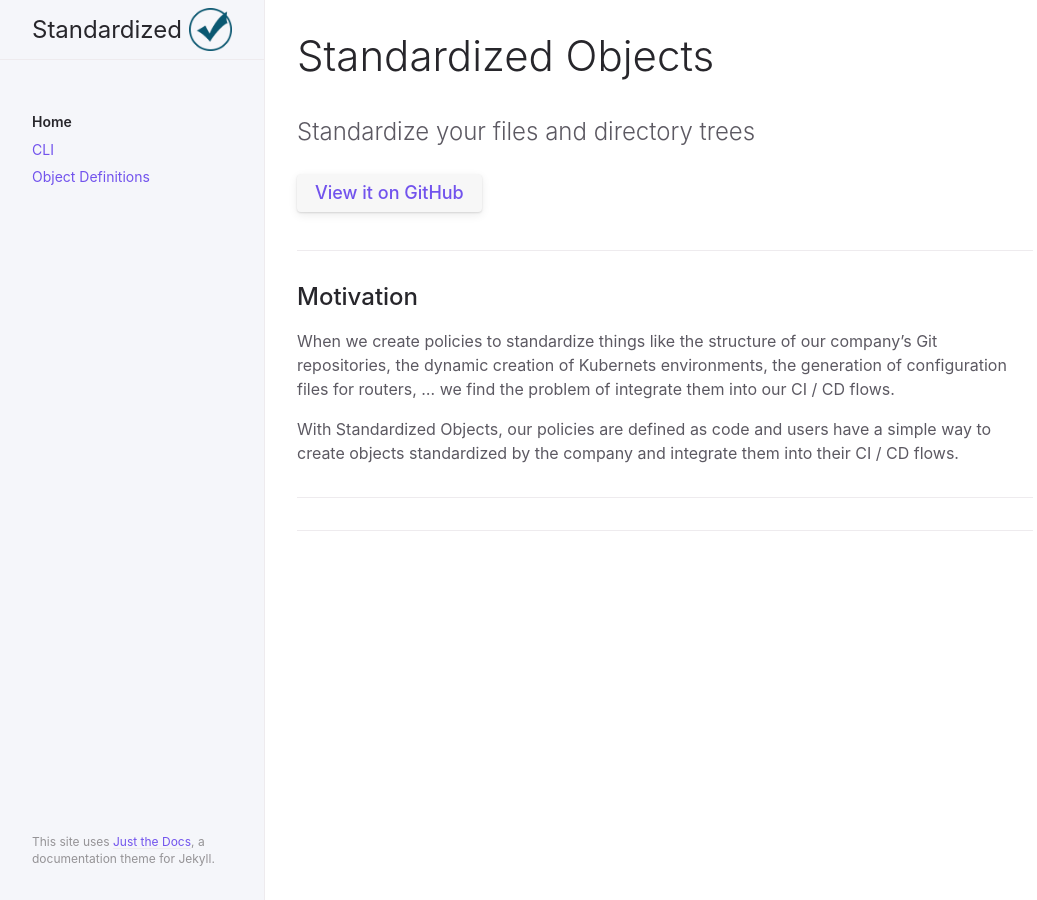
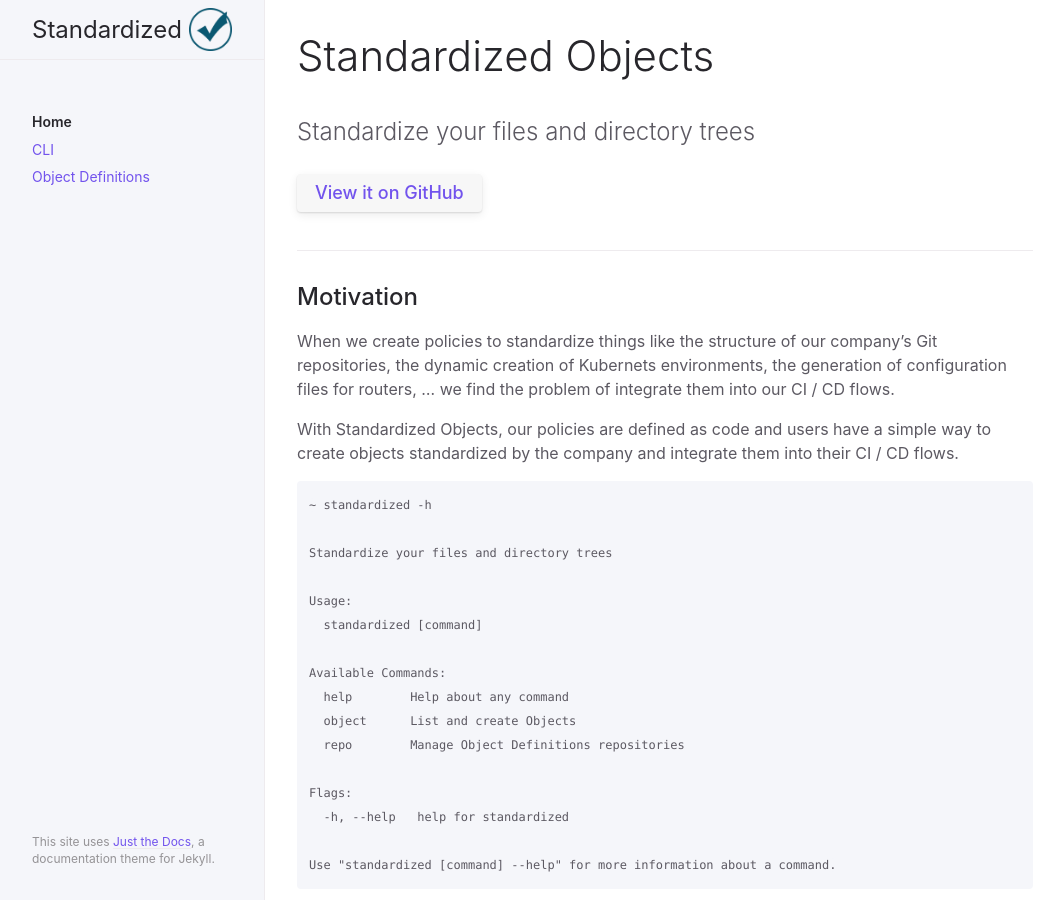
Before and after one commit to Standardized-Objects/Standardized-Objects.github.io, a Jekyll site: the page built from index.md, in a window 1280 px wide. Shown: the whole page, without its empty margins (107-1144 px from the left). Built offline with Jekyll 4.4.1, drawn with Linux system fonts in a browser that asks for light colours.

Commit message:
Update index.md

```diff
--- a/index.md
+++ b/index.md
@@ -22,4 +22,19 @@ When we create policies to standardize things like the structure of our company'
 
 With Standardized Objects, our policies are defined as code and users have a simple way to create objects standardized by the company and integrate them into their CI / CD flows.
 
----
+    ~ standardized -h
+
+    Standardize your files and directory trees
+
+    Usage:
+      standardized [command]
+
+    Available Commands:
+      help        Help about any command
+      object      List and create Objects
+      repo        Manage Object Definitions repositories
+
+    Flags:
+      -h, --help   help for standardized
+
+    Use "standardized [command] --help" for more information about a command.
```
